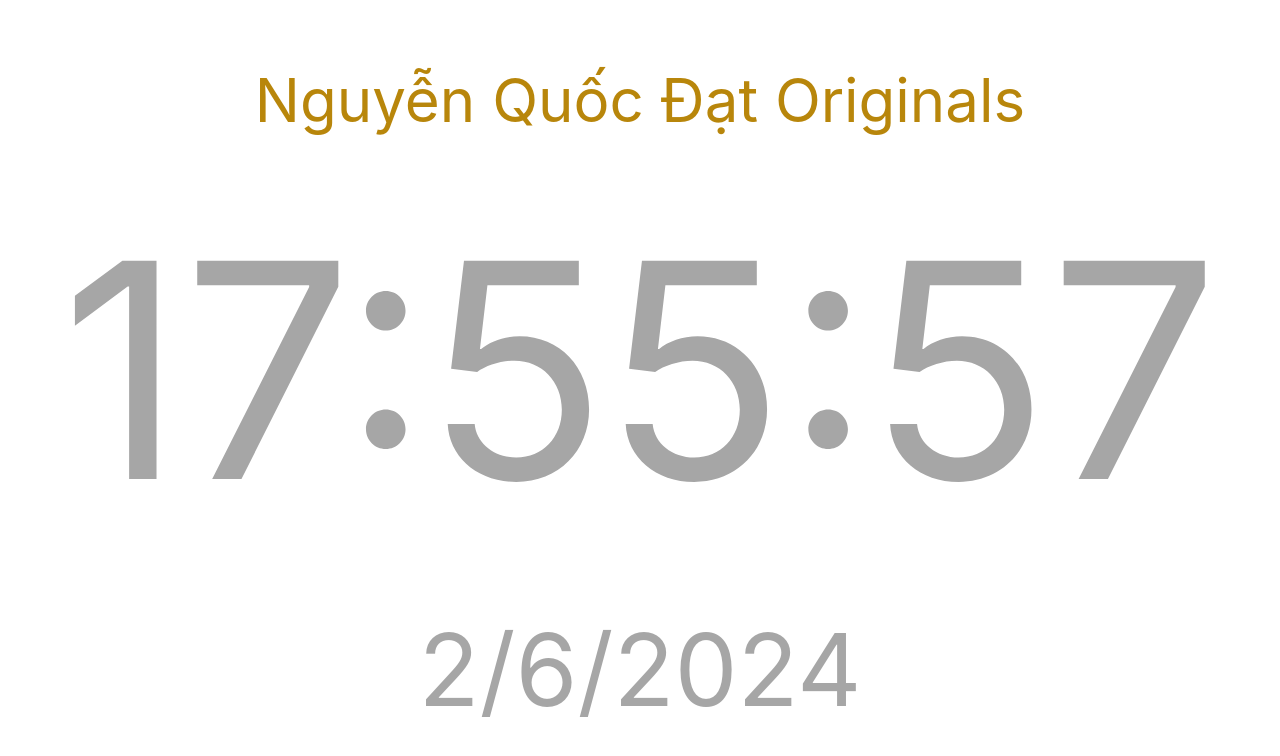
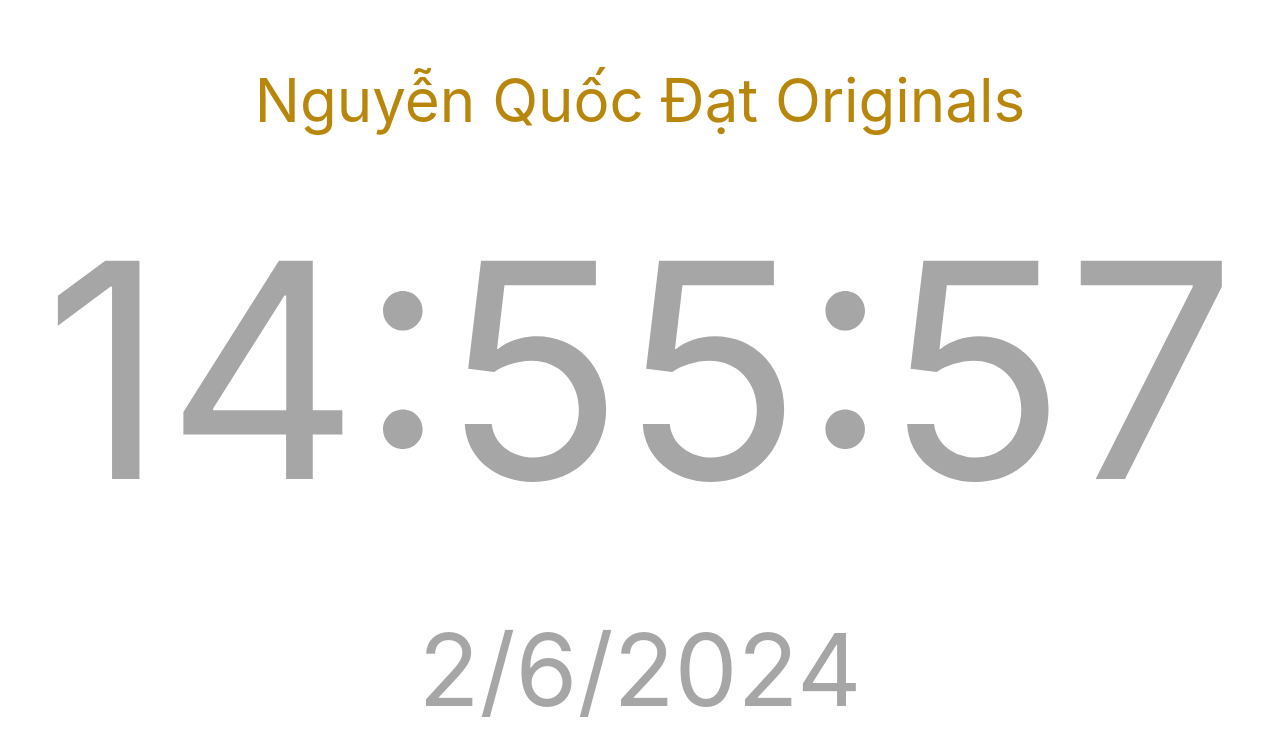
Before and after one commit to NguyenQuocDatOriginals/Clock-of-Nguyen-Quoc-Dat-Originals, a React (Vite) app: page / in a window 1280 px wide. Shown: the top 756 px of the page. Built offline with nearby package versions, Linux system fonts and the light colour scheme.

Commit message:
Vietnamese date and time

```diff
--- a/src/clock.tsx
+++ b/src/clock.tsx
@@ -13,7 +13,7 @@ const Clock: React.FC = () => {
   }, []);
 
     const formatTime = (date: Date) => {
-      return date.toLocaleTimeString('tr-TR', { timeZone: 'Europe/Istanbul', hour12: false });
+      return date.toLocaleTimeString('vi-VN', { hour12: false });
     };
 
     const formatDate = (date: Date) => {
```
